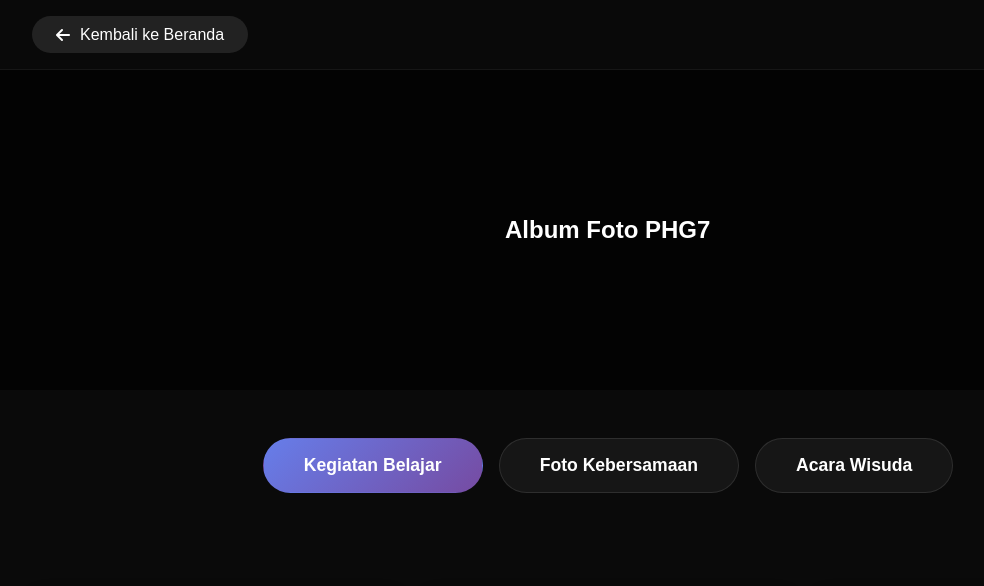
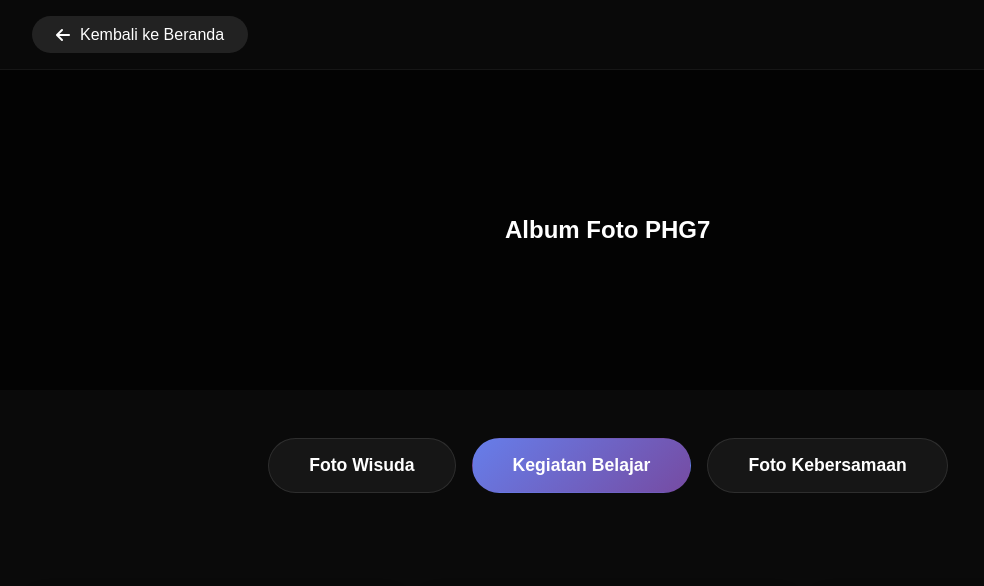
Before and after one commit to Rmbouw/ftto, a plain HTML site: page index.html in a window 1280 px wide. Shown: the top 586 px of the page, without its empty margins (32-1016 px from the left). Drawn offline with Linux system fonts and the light colour scheme.

Commit message:
first commit

```diff
--- a/index.html
+++ b/index.html
@@ -444,9 +444,9 @@
     <!-- Categories -->
     <section class="categories">
         <div class="category-tabs">
+             <button class="category-btn" onclick="showCategory('wisuda', this)">Foto Wisuda</button>
             <button class="category-btn active" onclick="showCategory('belajar', this)">Kegiatan Belajar</button>
             <button class="category-btn" onclick="showCategory('kebersamaan', this)">Foto Kebersamaan</button>
-            <button class="category-btn" onclick="showCategory('wisuda', this)">Acara Wisuda</button>
         </div>
     </section>
 
```
